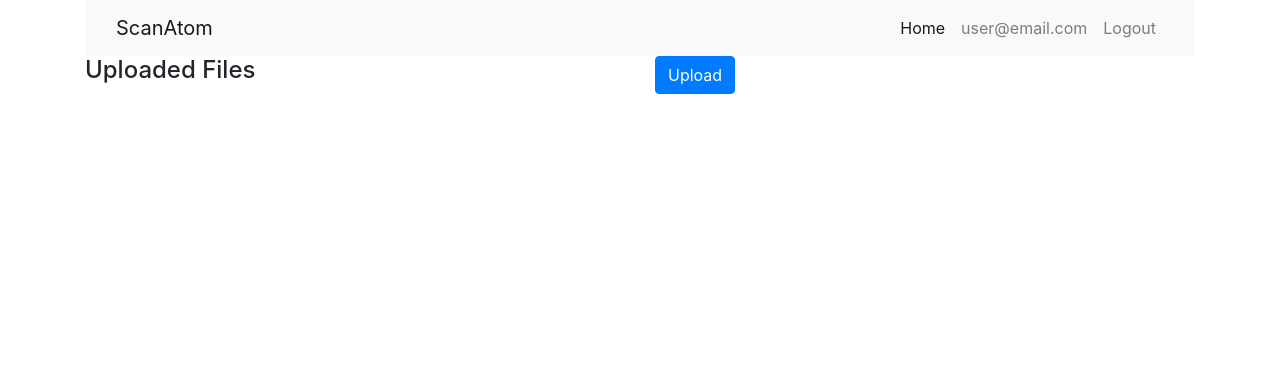
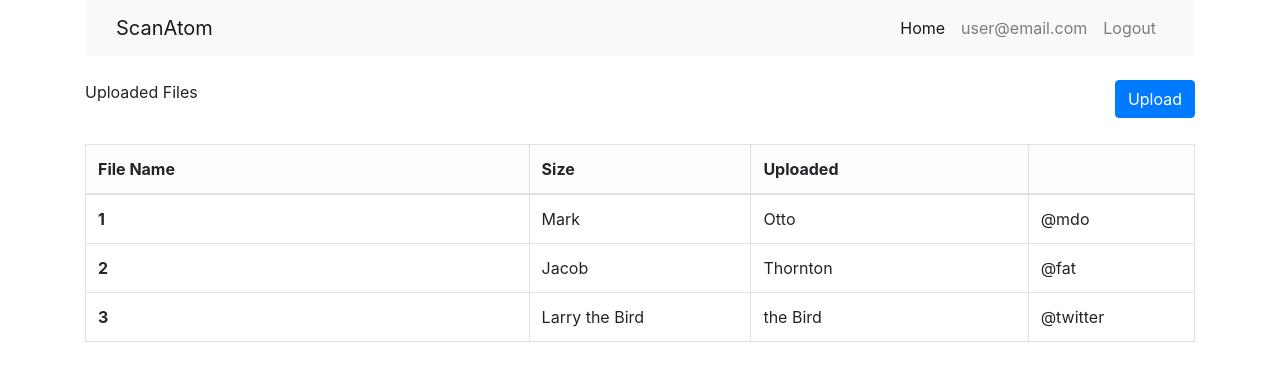
Before and after one commit to davidschumm/scanatom, a Flask app: template templates/files.html in a window 1280 px wide. Shown: the top 381 px of the page. Run offline with Flask 2, Linux system fonts and the light colour scheme; the template is opened without the code that fills it, so the values that code supplies are empty; some libraries are stand-ins or nearby versions.

Commit message:
Added a table to the home page

```diff
--- a/templates/files.html
+++ b/templates/files.html
@@ -10,17 +10,51 @@
 	</div>
 
 	<div class="content">
-		<div class="row">
+		<div class="row mt-4">
 			<div class="col">
-				<h4>Uploaded Files</h4>
+				<p>Uploaded Files</p>
 			</div>
 
 
-			<div class="col">
+			<div class="col text-right">
 				<button type="button" class="btn btn-primary">
 					Upload
 				</button>
 			</div>
 		</div>
+
+		<div class="mt-4">
+			<table class="table table-bordered">
+			  <thead class="table-light">
+			  <tr>
+			  		<th scope="col" style="width:40%;">File Name</th>
+			  		<th scope="col" style="width:20%">Size</th>
+			  		<th scope="col" style="width:25%">Uploaded</th>
+			  		<th scope="col">&nbsp;</th>
+			  </tr>
+			  </thead>
+			  <tbody>
+			        <tr>
+				      <th scope="row">1</th>
+				      <td>Mark</td>
+				      <td>Otto</td>
+				      <td>@mdo</td>
+				    </tr>
+				    <tr>
+				      <th scope="row">2</th>
+				      <td>Jacob</td>
+				      <td>Thornton</td>
+				      <td>@fat</td>
+				    </tr>
+				    <tr>
+				      <th scope="row">3</th>
+				      <td>Larry the Bird</td>
+				      <td>the Bird</td>
+				      <td>@twitter</td>
+				    </tr>
+			  </tbody>
+			</table>
+
+		</div>
 	</div>
 {% endblock %}
```
Also changed, not shown: setupnotes.txt (+46 -0 lines).
